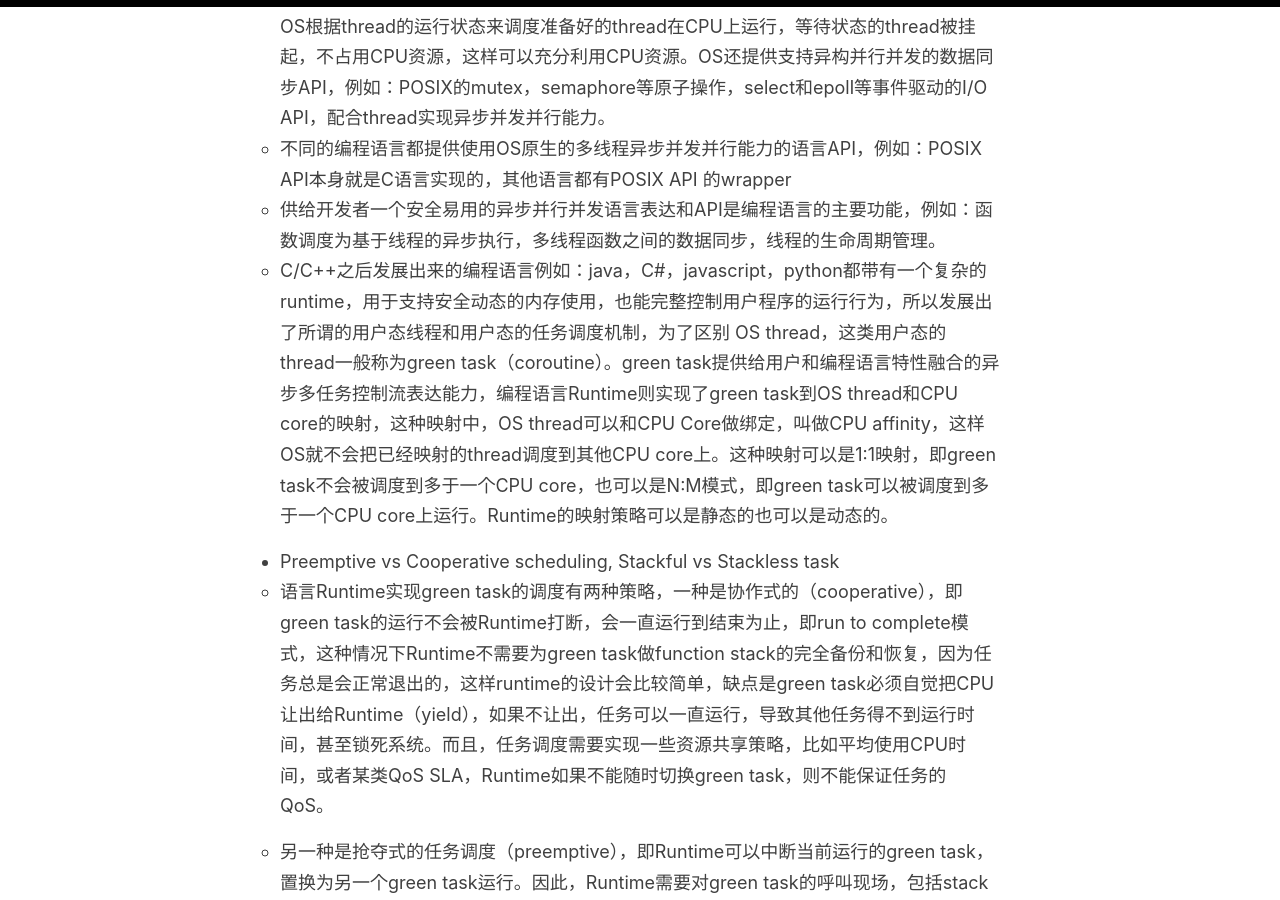
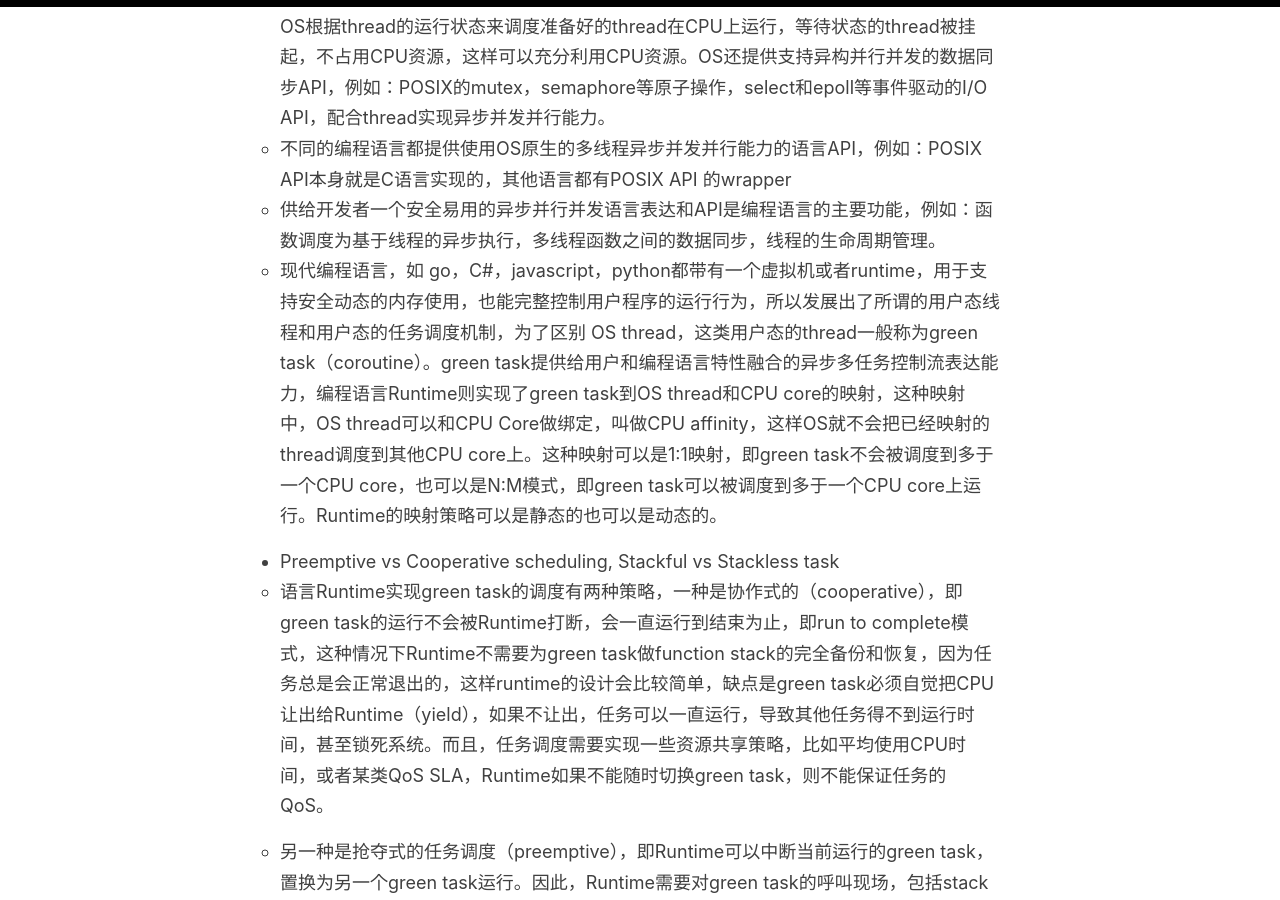
Before and after one commit to sbagga/mistyminds, a Jekyll site: the page built from _posts/2022-07-21-全异步的Mobile Super Runtime构想.md, in a window 1280 px wide and 900 px high, scrolled down 4014 px. Built offline with Jekyll 4.4.1, drawn with Linux system fonts in a browser that asks for light colours.

Commit message:
Update 2022-07-21-全异步的Mobile Super Runtime构想.md

```diff
--- a/_posts/2022-07-21-全异步的Mobile Super Runtime构想.md
+++ b/_posts/2022-07-21-全异步的Mobile Super Runtime构想.md
@@ -78,7 +78,7 @@ LLVM编译器和SWIFT语言的发明人Chris Lattner也系统阐述了这种异
     * thread的运行取决于外部条件，例如：读写I/O，或者等待数据同步，多thread设计可以让OS根据thread的运行状态来调度准备好的thread在CPU上运行，等待状态的thread被挂起，不占用CPU资源，这样可以充分利用CPU资源。OS还提供支持异构并行并发的数据同步API，例如：POSIX的mutex，semaphore等原子操作，select和epoll等事件驱动的I/O API，配合thread实现异步并发并行能力。
     * 不同的编程语言都提供使用OS原生的多线程异步并发并行能力的语言API，例如：POSIX API本身就是C语言实现的，其他语言都有POSIX API 的wrapper
     * 供给开发者一个安全易用的异步并行并发语言表达和API是编程语言的主要功能，例如：函数调度为基于线程的异步执行，多线程函数之间的数据同步，线程的生命周期管理。
-    * C/C++之后发展出来的编程语言例如：java，C#，javascript，python都带有一个复杂的runtime，用于支持安全动态的内存使用，也能完整控制用户程序的运行行为，所以发展出了所谓的用户态线程和用户态的任务调度机制，为了区别 OS thread，这类用户态的thread一般称为green task（coroutine）。green task提供给用户和编程语言特性融合的异步多任务控制流表达能力，编程语言Runtime则实现了green task到OS thread和CPU core的映射，这种映射中，OS thread可以和CPU Core做绑定，叫做CPU affinity，这样OS就不会把已经映射的thread调度到其他CPU core上。这种映射可以是1:1映射，即green task不会被调度到多于一个CPU core，也可以是N:M模式，即green task可以被调度到多于一个CPU core上运行。Runtime的映射策略可以是静态的也可以是动态的。
+    * 现代编程语言，如 go，C#，javascript，python都带有一个虚拟机或者runtime，用于支持安全动态的内存使用，也能完整控制用户程序的运行行为，所以发展出了所谓的用户态线程和用户态的任务调度机制，为了区别 OS thread，这类用户态的thread一般称为green task（coroutine）。green task提供给用户和编程语言特性融合的异步多任务控制流表达能力，编程语言Runtime则实现了green task到OS thread和CPU core的映射，这种映射中，OS thread可以和CPU Core做绑定，叫做CPU affinity，这样OS就不会把已经映射的thread调度到其他CPU core上。这种映射可以是1:1映射，即green task不会被调度到多于一个CPU core，也可以是N:M模式，即green task可以被调度到多于一个CPU core上运行。Runtime的映射策略可以是静态的也可以是动态的。
 
 * Preemptive vs Cooperative scheduling, Stackful vs Stackless task
     * 语言Runtime实现green task的调度有两种策略，一种是协作式的（cooperative），即green task的运行不会被Runtime打断，会一直运行到结束为止，即run to complete模式，这种情况下Runtime不需要为green task做function stack的完全备份和恢复，因为任务总是会正常退出的，这样runtime的设计会比较简单，缺点是green task必须自觉把CPU让出给Runtime（yield），如果不让出，任务可以一直运行，导致其他任务得不到运行时间，甚至锁死系统。而且，任务调度需要实现一些资源共享策略，比如平均使用CPU时间，或者某类QoS SLA，Runtime如果不能随时切换green task，则不能保证任务的QoS。
```
